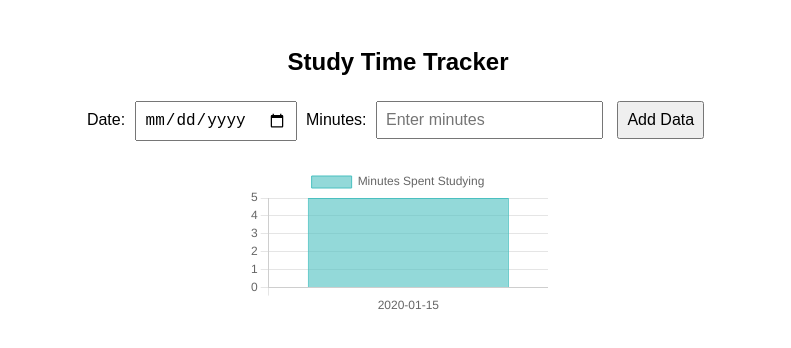
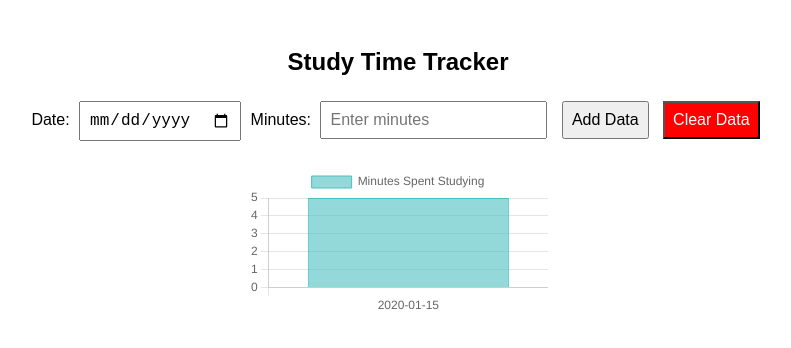
Before and after one commit to practice2xbaby/study-tracker, a plain HTML site: page index.html in a window 1280 px wide. Both pictures are taken after typing "2020-01-15", "5" into the empty fields and a click on the button "Add Data". Shown: the whole page, without its empty margins (242-1033 px from the left). Drawn offline with nearby package versions, Linux system fonts and the light colour scheme.

Commit message:
Update index.html

```diff
--- a/index.html
+++ b/index.html
@@ -8,7 +8,7 @@
     <style>
         body { font-family: Arial, sans-serif; text-align: center; padding: 20px; }
         input, button { margin: 5px; padding: 8px; font-size: 16px; }
-        canvas { max-width: 600px; margin: 20px auto; }
+        canvas { max-width: 600px; margin: 20px auto; display: block; }
     </style>
 </head>
 <body>
@@ -22,20 +22,24 @@
     <input type="number" id="minutes" placeholder="Enter minutes">
 
     <button onclick="addData()">Add Data</button>
+    <button onclick="clearData()" style="background: red; color: white;">Clear Data</button>
 
     <canvas id="studyChart"></canvas>
 
     <script>
         const ctx = document.getElementById('studyChart').getContext('2d');
 
-        // Initial empty chart
+        // Load saved data from LocalStorage
+        let studyData = JSON.parse(localStorage.getItem('studyData')) || { labels: [], data: [] };
+
+        // Create the chart
         const studyChart = new Chart(ctx, {
             type: 'bar',
             data: {
-                labels: [],
+                labels: studyData.labels,
                 datasets: [{
                     label: 'Minutes Spent Studying',
-                    data: [],
+                    data: studyData.data,
                     backgroundColor: 'rgba(75, 192, 192, 0.6)',
                     borderColor: 'rgba(75, 192, 192, 1)',
                     borderWidth: 1
@@ -57,8 +61,10 @@
                 return;
             }
 
-            studyChart.data.labels.push(date);
-            studyChart.data.datasets[0].data.push(Number(minutes));
+            studyData.labels.push(date);
+            studyData.data.push(Number(minutes));
+
+            localStorage.setItem('studyData', JSON.stringify(studyData)); // Save to LocalStorage
 
             studyChart.update();
 
@@ -66,6 +72,16 @@
             document.getElementById('date').value = '';
             document.getElementById('minutes').value = '';
         }
+
+        function clearData() {
+            if (confirm("Are you sure you want to clear all data?")) {
+                localStorage.removeItem('studyData'); // Clear LocalStorage
+                studyData = { labels: [], data: [] }; // Reset data
+                studyChart.data.labels = [];
+                studyChart.data.datasets[0].data = [];
+                studyChart.update();
+            }
+        }
     </script>
 
 </body>
```
